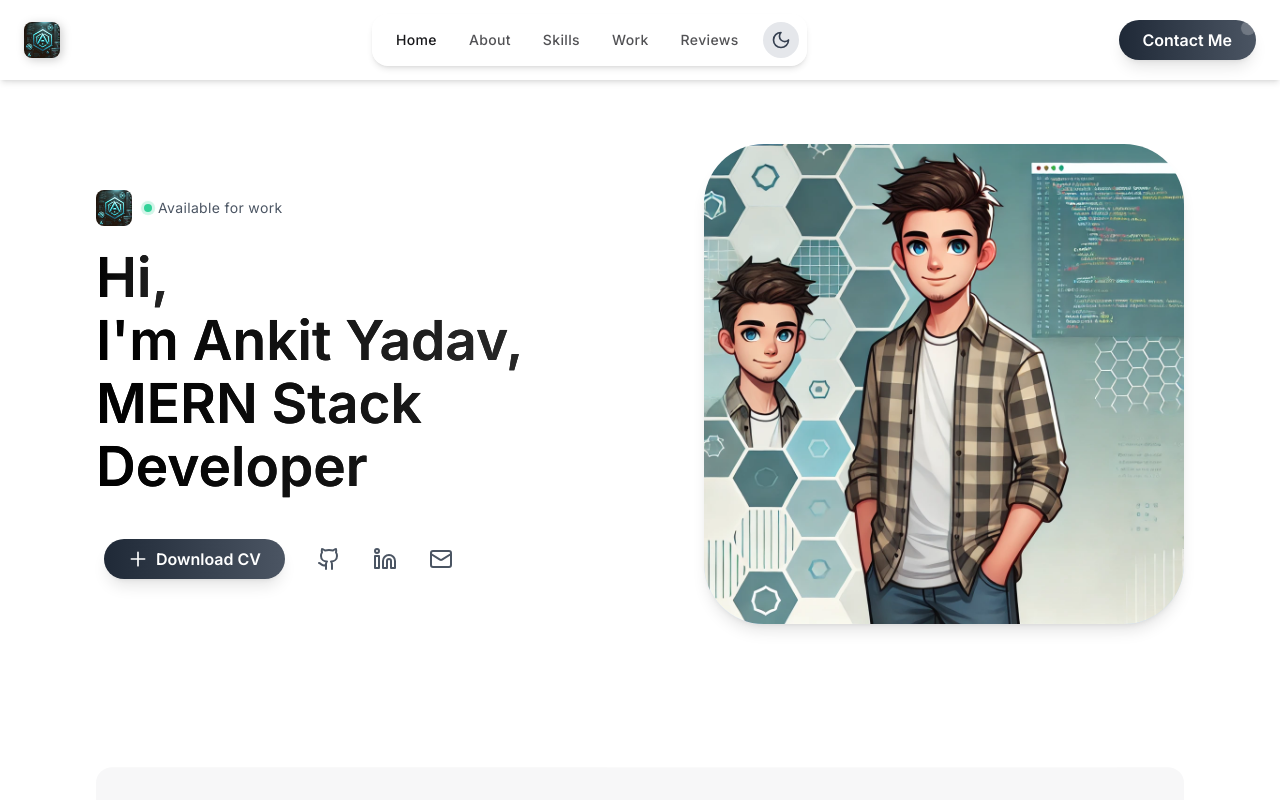
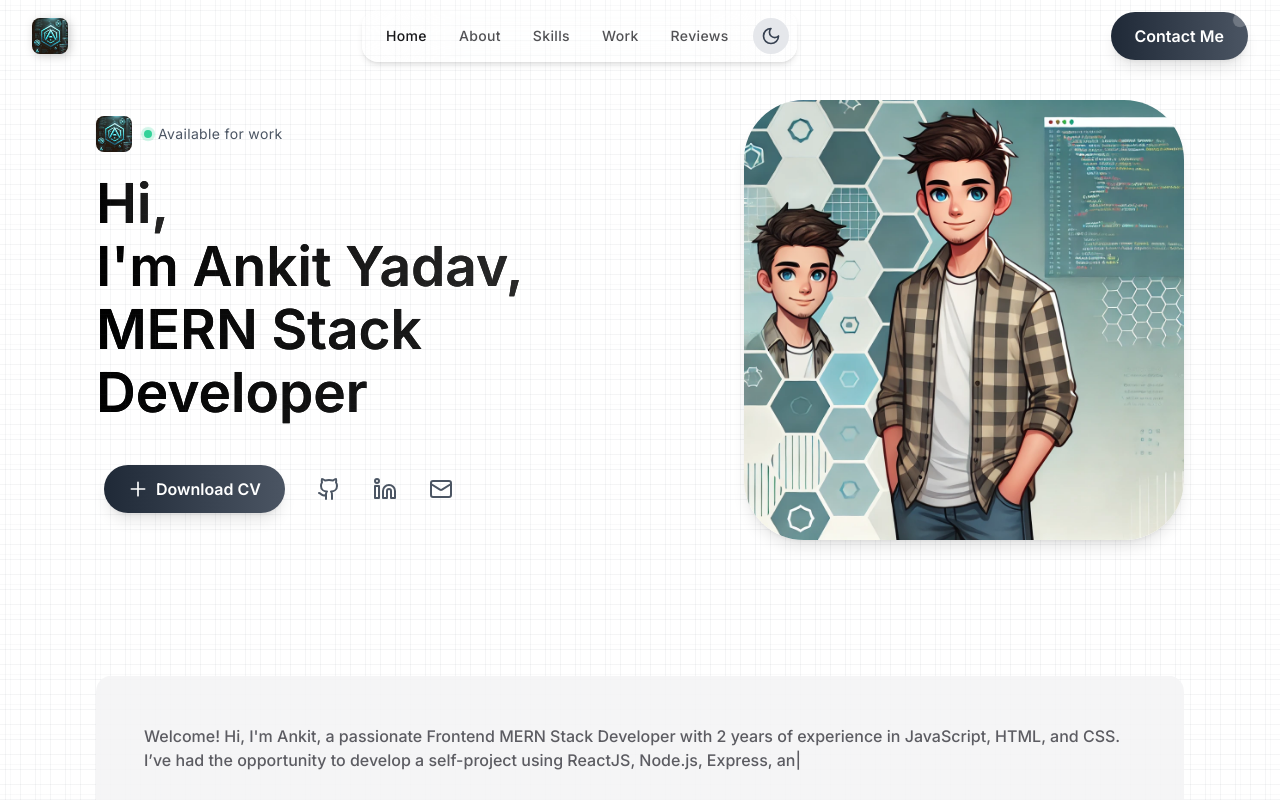
Before and after one commit to ankityadav456/My_Portfolio, a React (Vite) app: page / in a window 1280 px wide. Shown: the top 800 px of the page. Built offline with nearby package versions, Linux system fonts and the light colour scheme.

Commit message:
updated version

```diff
--- a/src/App.jsx
+++ b/src/App.jsx
@@ -18,7 +18,10 @@ gsap.registerPlugin(ScrollTrigger);
 
 const App = () => {
   // Dark Mode State
-  const [darkMode, setDarkMode] = useState(localStorage.getItem("theme") === "dark");
+  const [darkMode, setDarkMode] = useState(() =>
+    localStorage.getItem("theme") === "dark"
+  );
+
 
   useEffect(() => {
     if (darkMode) {
@@ -62,13 +65,28 @@ const App = () => {
   return (
     <ReactLenis root>
       <Header darkMode={darkMode} toggleDarkMode={toggleDarkMode} />
-      <main>
+      <main className="mt-16">
+        <div className={`min-h-screen w-full relative transition-colors duration-500
+          }`}>
+          <div
+    className="absolute inset-0 z-0 pointer-events-none"
+    style={{
+      backgroundImage: `
+        repeating-linear-gradient(0deg, transparent, transparent 5px, rgba(75, 85, 99, 0.06) 5px, rgba(75, 85, 99, 0.06) 6px, transparent 6px, transparent 15px),
+        repeating-linear-gradient(90deg, transparent, transparent 5px, rgba(75, 85, 99, 0.06) 5px, rgba(75, 85, 99, 0.06) 6px, transparent 6px, transparent 15px),
+        repeating-linear-gradient(0deg, transparent, transparent 10px, rgba(107, 114, 128, 0.04) 10px, rgba(107, 114, 128, 0.04) 11px, transparent 11px, transparent 30px),
+        repeating-linear-gradient(90deg, transparent, transparent 10px, rgba(107, 114, 128, 0.04) 10px, rgba(107, 114, 128, 0.04) 11px, transparent 11px, transparent 30px)
+      `,
+    }}
+  />
+
           <Hero />
           <About />
           <Skill />
           <Work />
           <Review />
           <Contact />
+        </div>
       </main>
       <Footer />
     </ReactLenis>
--- a/src/components/About.jsx
+++ b/src/components/About.jsx
@@ -36,6 +36,7 @@ const About = () => {
 
     return (
         <section id="about" className="section">
+
             <div className="container">
                 <div className="bg-zinc-100 dark:bg-zinc-900/50 p-7 rounded-2xl md:p-12 reveal-up">
 
--- a/src/components/Contact.jsx
+++ b/src/components/Contact.jsx
@@ -43,7 +43,7 @@ const socialLinks = [
 
 const Contact = () => {
   return (
-    <section id="contact" className="section">
+    <section id="contact" className="py-16">
       <div className="container">
         {/* Header */}
         <h2 className="headline-2 reveal-up text-center sm:text-left px-4 sm:px-0 break-words">
--- a/src/components/Footer.jsx
+++ b/src/components/Footer.jsx
@@ -20,9 +20,21 @@ const socials = [
 
 const Footer = () => {
   return (
-    <footer className="text-gray-800 dark:text-gray-200 py-8">
+    //  <footer className="text-gray-800 dark:text-gray-200 py-8">
+       <footer className="pb-3 border-t-2 bottom-0 w-full z-50 backdrop-blur-md bg-white/70 dark:bg-zinc-900/70 transition-all duration-300">
+       <div
+    className="absolute inset-0 z-0 pointer-events-none"
+    style={{
+      backgroundImage: `
+        repeating-linear-gradient(0deg, transparent, transparent 5px, rgba(75, 85, 99, 0.06) 5px, rgba(75, 85, 99, 0.06) 6px, transparent 6px, transparent 15px),
+        repeating-linear-gradient(90deg, transparent, transparent 5px, rgba(75, 85, 99, 0.06) 5px, rgba(75, 85, 99, 0.06) 6px, transparent 6px, transparent 15px),
+        repeating-linear-gradient(0deg, transparent, transparent 10px, rgba(107, 114, 128, 0.04) 10px, rgba(107, 114, 128, 0.04) 11px, transparent 11px, transparent 30px),
+        repeating-linear-gradient(90deg, transparent, transparent 10px, rgba(107, 114, 128, 0.04) 10px, rgba(107, 114, 128, 0.04) 11px, transparent 11px, transparent 30px)
+      `,
+    }}
+  />
       <motion.div
-        className="container mx-auto px-6 md:px-12"
+        className="container mx-auto md:px-12 mt-5"
         initial={{ opacity: 0, y: 20 }}
         animate={{ opacity: 1, y: 0 }}
         transition={{ duration: 0.8 }}
--- a/src/components/Header.jsx
+++ b/src/components/Header.jsx
@@ -26,8 +26,20 @@ const Header = () => {
   const toggleDarkMode = () => setDarkMode((prev) => !prev);
 
   return (
-    <header className="fixed top-0 left-0 w-full h-20 flex items-center z-40 bg-white dark:bg-zinc-900 shadow-md dark:shadow-zinc-800 transition-colors duration-300">
-      <div className="max-w-screen-2xl w-full mx-auto px-4 flex justify-between items-center md:px-6">
+     <header className="pb-1 fixed top-0 left-0 w-full z-50 backdrop-blur-md bg-white/70 dark:bg-zinc-900/70 transition-all duration-300">
+
+    <div
+    className="absolute inset-0 z-0 pointer-events-none"
+    style={{
+      backgroundImage: `
+        repeating-linear-gradient(0deg, transparent, transparent 5px, rgba(75, 85, 99, 0.06) 5px, rgba(75, 85, 99, 0.06) 6px, transparent 6px, transparent 15px),
+        repeating-linear-gradient(90deg, transparent, transparent 5px, rgba(75, 85, 99, 0.06) 5px, rgba(75, 85, 99, 0.06) 6px, transparent 6px, transparent 15px),
+        repeating-linear-gradient(0deg, transparent, transparent 10px, rgba(107, 114, 128, 0.04) 10px, rgba(107, 114, 128, 0.04) 11px, transparent 11px, transparent 30px),
+        repeating-linear-gradient(90deg, transparent, transparent 10px, rgba(107, 114, 128, 0.04) 10px, rgba(107, 114, 128, 0.04) 11px, transparent 11px, transparent 30px)
+      `,
+    }}
+  />
+      <div className="max-w-screen-xl mx-auto flex items-center justify-between px-4 md:px-8 h-16 my-1">
         {/* Logo */}
         <h1 className="hidden md:block">
           <a href="/" className="logo">
@@ -57,7 +69,7 @@ const Header = () => {
 
         {/* Navbar */}
         <nav
-          className={`absolute top-20 left-0 w-full bg-white dark:bg-zinc-900 md:static md:w-auto md:bg-transparent transition-all duration-300 ${navOpen ? "translate-x-0 opacity-100" : "-translate-x-full opacity-0"
+          className={`me-2 absolute top-20 left-0 w-full bg-white/70  md:static md:w-auto md:bg-transparent transition-all duration-300 ${navOpen ? "translate-x-0 opacity-100" : "-translate-x-full opacity-0"
             } md:translate-x-0 md:opacity-100`}
         >
           <Navbar navOpen={navOpen} />
--- a/src/components/Hero.jsx
+++ b/src/components/Hero.jsx
@@ -41,7 +41,7 @@ const Hero = () => {
     const [showCursor, setShowCursor] = useState(false);
 
     return (
-        <section id="home" className="pt-28 lg:pt-36">
+        <section id="home" className="pt-6">
             <div className="container items-center lg:grid lg:grid-cols-2 lg:gap-10">
                 <div>
                     {/* Availability Status */}
@@ -137,12 +137,12 @@ const Hero = () => {
                 </div>
 
                 {/* Image Section with Hover Effect */}
-                <div className="flex justify-center lg:justify-end mt-10 lg:mt-0 ms-2">
-                    <figure className="w-[320px] h-[350px] sm:w-[360px] sm:h-[400px] md:h-[400px] md:w-[420px] lg:w-[480px] lg:h-[480px] bg-gradient-to-t from-blue-400/40 via-25% via-blue-300/40 to-70% to-transparent rounded-[60px] overflow-hidden shadow-lg dark:shadow-blue-500/30 transition-all hover:scale-105 hover:shadow-xl">
+                <div className="flex justify-center lg:justify-end mt-10 lg:mt-3 ms-2">
+                    <figure className="w-[320px] h-[350px] sm:w-[360px] sm:h-[400px] md:h-[400px] md:w-[420px] lg:w-[440px] lg:h-[440px] rounded-[60px] overflow-hidden shadow-lg transition-all hover:scale-105 hover:shadow-xl z-10">
                         <img
                             src={heroImg}
                             alt="Ankit Yadav"
-                            className="w-full h-full transition-transform duration-300 hover:scale-110"
+                            className="w-full h-full transition-transform duration-300 hover:scale-10"
                         />
                     </figure>
                 </div>
--- a/src/components/Navbar.jsx
+++ b/src/components/Navbar.jsx
@@ -58,7 +58,7 @@ const Navbar = ({ navOpen }) => {
   ];
 
   return (
-    <nav className={`navbar ${navOpen ? "active" : ""} bg-white dark:bg-zinc-900 transition-all relative px-4 py-2 shadow-md dark:shadow-lg`}>
+    <nav className={`me-3 navbar ${navOpen ? "active" : ""} bg-white dark:bg-zinc-900 transition-all relative px-4 py-2 shadow-md dark:shadow-lg`}>
       <div
         className="absolute transition-all duration-300 rounded-md z-0 backdrop-blur-md"
         ref={activeBox}
--- a/src/index.css
+++ b/src/index.css
@@ -157,7 +157,7 @@ body {
 
 /* Contact Button */
 .contact-btn {
-    @apply relative inline-flex items-center justify-center px-6 py-2 font-semibold
+    @apply relative inline-flex items-center justify-center px-6 py-3 font-semibold
     text-white bg-gradient-to-r from-gray-800 to-gray-600 dark:from-gray-700 dark:to-gray-500
     rounded-full shadow-lg transition-all duration-300 ease-in-out transform
     hover:scale-105 hover:from-gray-600 hover:to-gray-800
```
Also changed, not shown: src/assets/images/Yumigo.png, src/assets/images/Yumigo1.png (added). Lines whose indentation alone changed are shown as unchanged.
